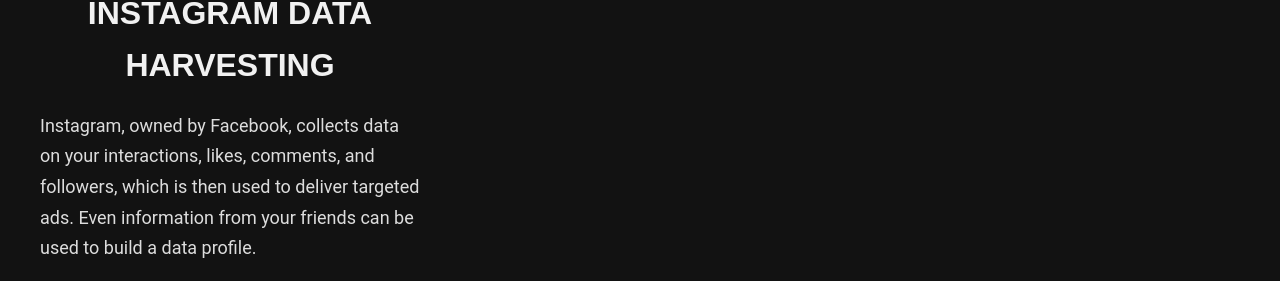
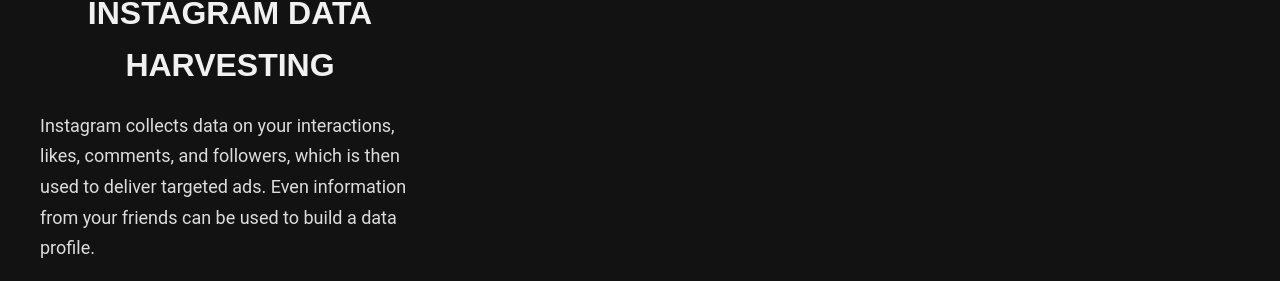
Before and after one commit to sahraq/dataharvesting, a plain HTML site: page instagram.html in a window 1280 px wide. Shown: the part 498-779 px from the top of the page. Drawn offline with Linux system fonts and the light colour scheme.

Commit message:
Update instagram.html

```diff
--- a/instagram.html
+++ b/instagram.html
@@ -33,28 +33,17 @@
             </div>
 
             <h2>Instagram Data Harvesting</h2>
-            <p>
-                Instagram, owned by Facebook, collects data on your interactions, likes, comments, and followers, which is then used to deliver targeted ads. Even information from your friends can be used to build a data profile.
-            </p>
+            <p>Instagram collects data on your interactions, likes, comments, and followers, which is then used to deliver targeted ads. Even information from your friends can be used to build a data profile.</p>
 
             <h2>Notable Privacy Violations</h2>
             <ul>
-                <li>
-                    <strong>Data Sharing with Facebook (2020):</strong> Instagram’s data is shared with Facebook for cross-platform targeting and analysis, including contact details and user activity.
-                </li>
-                <li>
-                    <strong>Facial Recognition (2019):</strong> Instagram faced backlash for its use of facial recognition technology, which was later removed after public criticism.
-                </li>
+                <li><strong>Data Sharing with Facebook (2020):</strong> Instagram’s data is shared with Facebook for cross-platform targeting and analysis, including contact details and user activity.</li>
+                <li><strong>Facial Recognition (2019):</strong> Instagram faced backlash for its use of facial recognition technology, which was later removed after public criticism.</li>
             </ul>
 
             <h2>How Instagram Uses Your Data</h2>
-            <p>
-                Instagram tracks your interactions not only within the app but also via other apps connected to your account, collecting data about your activity across the web and third-party sites.
-            </p>
+            <p>Instagram tracks your interactions not only within the app but also via other apps connected to your account, collecting data about your activity across the web and third-party sites.</p>
         </main>
-
-
-        </div>
     </div>
 
 </body>
```
